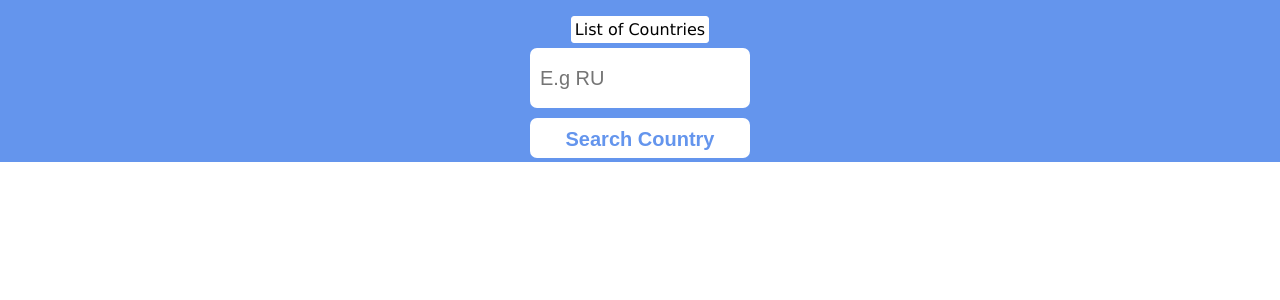
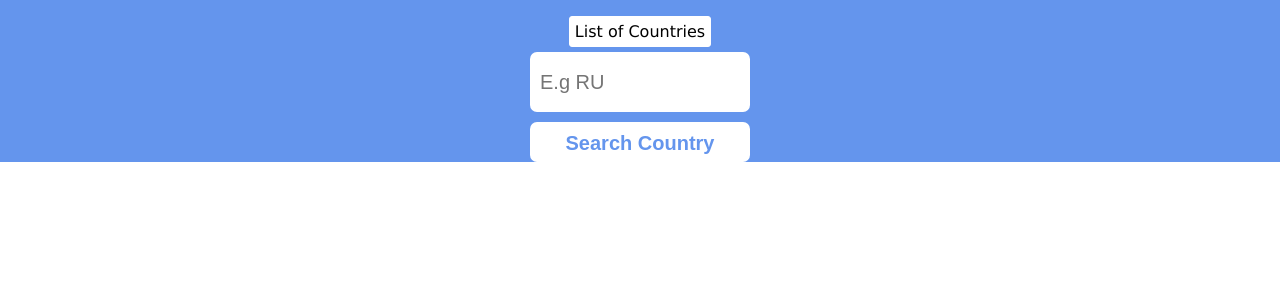
Before and after one commit to akhmed0606/GraphQL-project, a React (Create React App) app: page /search in a window 1280 px wide. Shown: the top 300 px of the page. Built offline with nearby package versions, Linux system fonts and the light colour scheme.

Commit message:
fic padding on title

```diff
--- a/src/App.css
+++ b/src/App.css
@@ -73,7 +73,7 @@ button {
   text-decoration:none;
   border: 1px solid white;
   border-radius: 3px;
-  padding: 3px;
+  padding: 5px;
 }
 .country label {
   margin-left: 10px;
```
